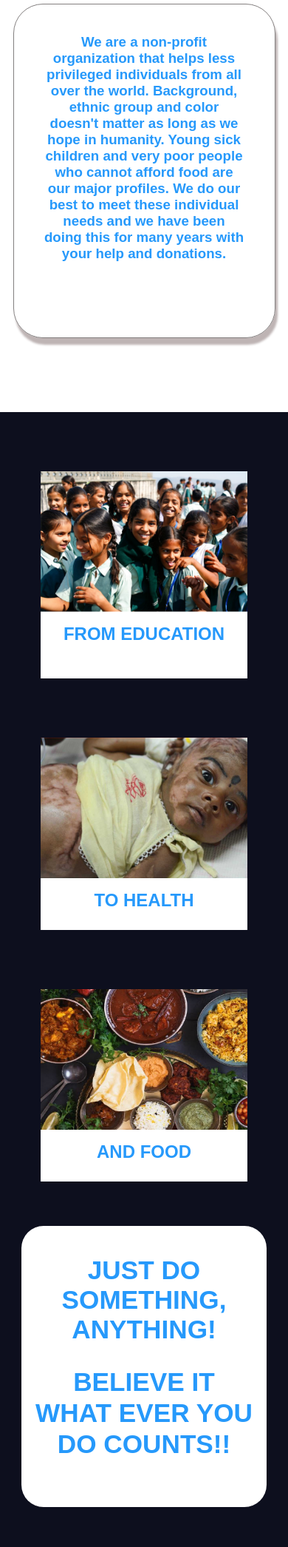
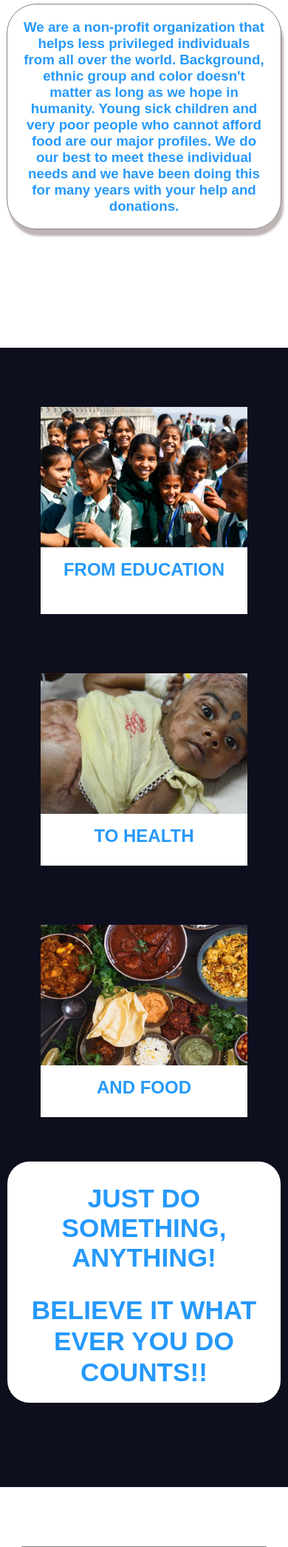
Before and after one commit to drizzle042/charity, a Django app: page / in a window 390 px wide. Shown: the part 1180-3271 px from the top of the page at 74% size. Run offline with Django 3.2, Linux system fonts and the light colour scheme.

Commit message:
home css updated

```diff
--- a/static/Css/home.css
+++ b/static/Css/home.css
@@ -80,8 +80,6 @@
 }
 section.msg1 div.card div.msg2-msg{
 	margin: auto;
-	width: 80%;
-	padding-bottom: 30px;
 }
 section.msg1 div.container div.msg1-msg{
 	width: 550px;
@@ -172,14 +170,14 @@
 	margin-left: auto;
 	margin-right: auto;
 	width: 600px;
-	height: 160px;
+	padding: 30px;
 	background-color: #ffffff;
 	border-radius: 30px;
 }
 section.msg2 div.container2 div.msg2-msg{
 	font-family: arial;
 	width: 500px;
-	margin-top: 30px;
+	margin-top: 10px;
 	display: inline-flex;
 	flex-flow: column;
 	align-content: center;
@@ -613,7 +611,7 @@
 		top: -40px;
 	}
 	section.msg1 div.card{
-		width: 800px;
+		padding: 2.5%;
 	}
 	/* third section; dark blue background, three cards each containing an image and a final card of text */
 	section.msg2 div.container{
@@ -683,13 +681,6 @@
 		left: 30px;
 		margin-left: 0;
 	}
-	section.msg1 div.card{
-		width: 750px;
-		height: 120px;
-	}
-	section.msg1 div.container div.msg1-msg{
-		width: 750px;
-	}
 	/* third section; dark blue background, three cards each containing an image and a final card of text */
 	section.msg2 div.container{
 		width: 850px;
@@ -838,10 +828,6 @@
 		padding-top: 17px;
 		line-height: 1.34;
 	}
-	section.msg1 div.card{
-		width: 600px;
-		height: 150px;
-	}
 	/* third section; dark blue background, three cards each containing an image and a final card of text */
 	section.msg2 div.container{
 		width: 700px;
@@ -1132,11 +1118,6 @@
 		position: relative;
 		top: 120px;
 	}
-	section.msg1 div.card{
-		width: 80%;
-		height: 170px;
-		margin-bottom: 60px;
-	}
 	/* third section; dark blue background, three cards each containing an image and a final card of text */
 	section.msg2 div.container{
 		width: 90%;
@@ -1179,7 +1160,8 @@
         font-size: 1.0em;
 	}
 	section.msg2 div.container2{
-		width: 90%;
+		width: 85%;
+		padding: 2.5%;
 	}
 	section.msg2 div.container2 div.msg2-msg{
 		width: 100%;
@@ -1280,12 +1261,13 @@
 	section.msg1 div.container div.msg1-msg p{
 		line-height: 1.5;
 	}
-	section.msg1 div.card{
-		padding-bottom: 80px;
-	}
 	/* fourth section; white background, two cards each containing an image each and a final card of text */
 	section.msg3 div.container1 div.card1 figure.card1-img img.img1{
 		width: 320px;
+	}
+	section.msg3 div.container1 div.card2 figure.card2-img img.img2{
+        width: 280px;
+        margin-left: 30px;
 	}
 	/* fifth section; dark blue background, three cards each containing testimonials */
 	section.msg4 div.container{
@@ -1354,8 +1336,6 @@
 	}
 	section.msg1 div.card{
 		margin-top: 160px;
-		width: 70%;
-		padding-bottom: 170px;
 	}
 	/* third section; dark blue background, three cards each containing an image and a final card of text */
 	section.msg2{
@@ -1429,18 +1409,14 @@
 	section.msg2 div.container2{
 		display: flex;
 		width: 85%;
-		height: 380px;
 	}
 	section.msg2 div.container2 div.msg2-msg{
-		width: 90%;
-		margin-top: 40px;
+		margin-top: 10px;
 	}
 	section.msg2 div.container2 div.msg2-msg h2.msg1{
-		padding-left: 5%;
 		font-size: 2.2em;
 	}
 	section.msg2 div.container2 div.msg2-msg h2.msg2{
-		padding-left: 5%;
 		margin-top: 30px;
 		font-size: 2.2em;
 	}
@@ -1704,7 +1677,8 @@
 		margin-top: -140px;
 	}
 	section.msg1 div.card{
-		padding-bottom: 240px;
+		width: 85%;
+		padding: 5%;
 	}
 	section.msg1 div.card div.msg2-msg{
 		width: 100%;
@@ -1716,24 +1690,8 @@
 	section.msg2 div.container2{
 		display: flex;
 		width: 85%;
-		height: 380px;
-		position: relative;
-		left: 7.5%;
-	}
-	section.msg2 div.container2{
+		padding: 5%;
 		margin-top: 20px;
-		margin-left: 0;
-		padding-left: 0;
-	}
-	section.msg2 div.container2 div.msg2-msg{
-		margin-left: auto;
-		margin-right: auto;
-	}
-	section.msg2 div.container2 div.msg2-msg h2.msg1{
-		padding-left: 0;
-	}
-	section.msg2 div.container2 div.msg2-msg h2.msg2{
-		padding-left: 0;
 	}
 	/* fourth section; white background, two cards each containing an image each and a final card of text */
 	section.msg3 div.container1 div.card1 figure.card1-img img.img1{
```
Also changed, not shown: other parts of static/Css/home.css (+5 -35 lines). Lines whose indentation alone changed are shown as unchanged.
